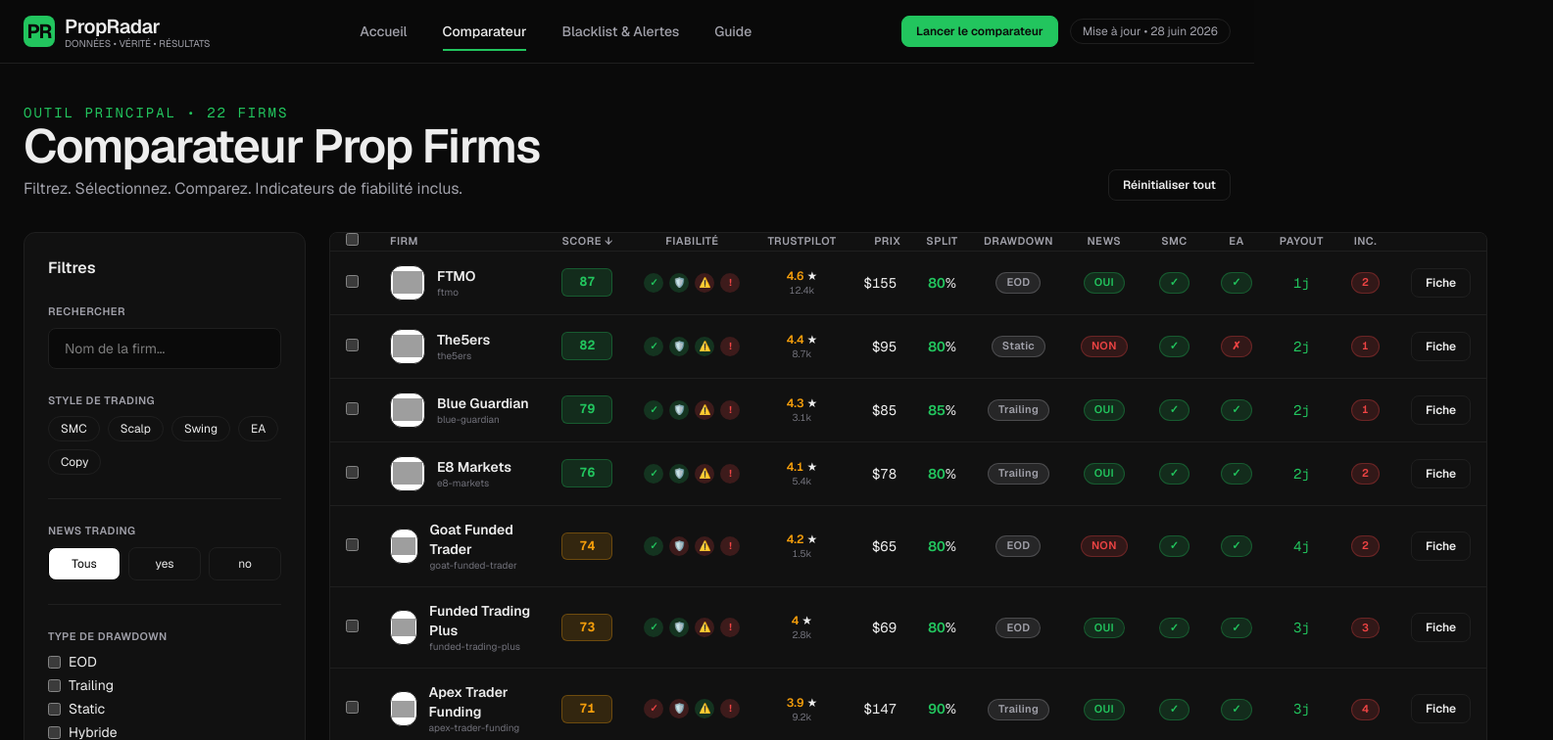
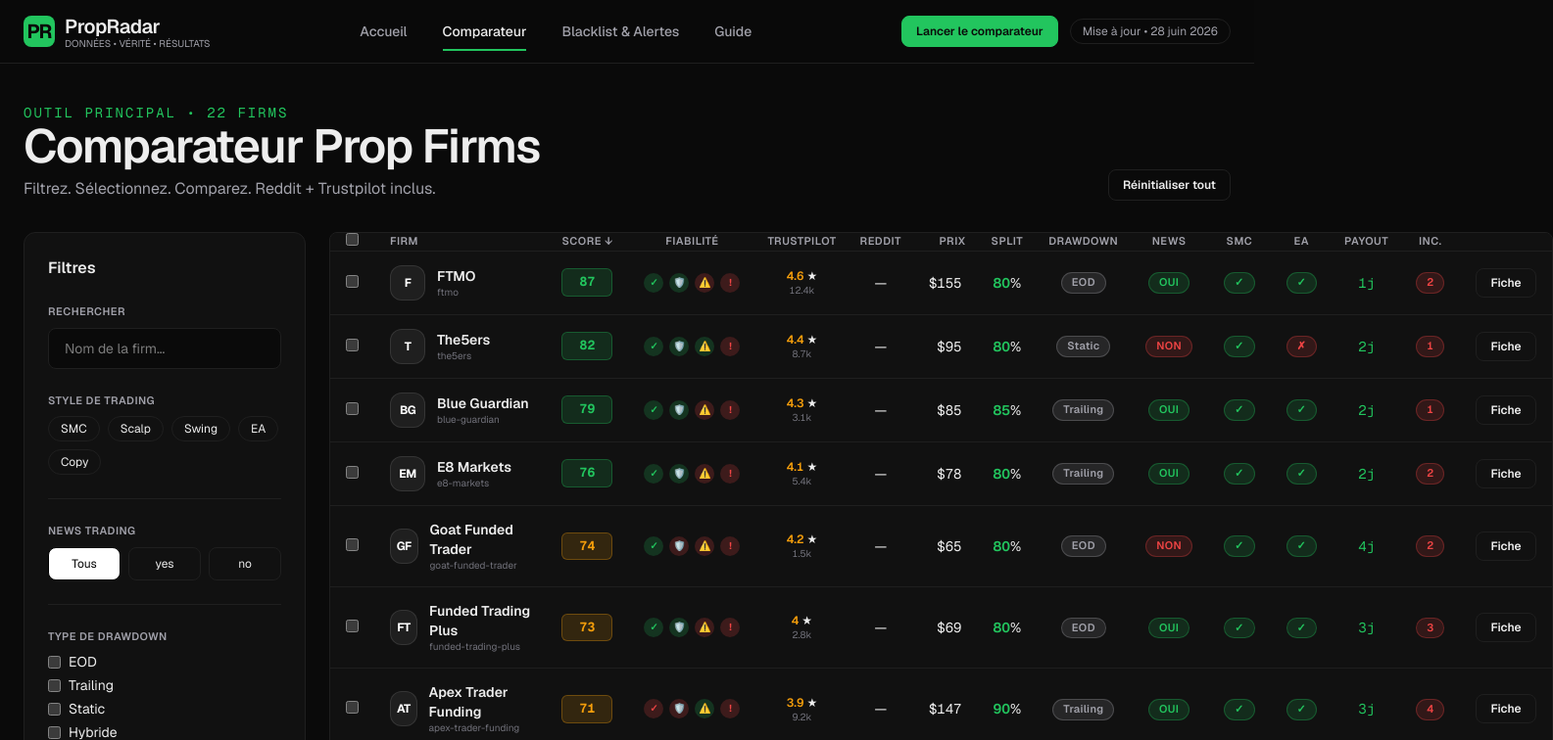
Before and after one commit to adriengeyer02-bot/propradar, a Next.js app: page /comparateur in a window 1280 px wide. Shown: the top 756 px of the page at 98% size, 1585 px wide, since content can reach past the window. Built offline with nearby package versions, Linux system fonts and the light colour scheme; grey boxes are pictures that could not be loaded.

Commit message:
Expand prop firms to 25+ with Reddit scores + add Reddit column in table

```diff
--- a/app/comparateur/page.tsx
+++ b/app/comparateur/page.tsx
@@ -5,7 +5,7 @@
 import { propFirms, PropFirm } from '../lib/propFirms';
 import ReliabilityIndicators from '../components/ReliabilityIndicators';
 
-type SortKey = 'score' | 'prix' | 'profit' | 'trustpilot';
+type SortKey = 'score' | 'prix' | 'profit' | 'trustpilot' | 'reddit';
 type SortDir = 'desc' | 'asc';
 
 export default function Comparateur() {
@@ -50,7 +50,8 @@
       if (sortKey === 'score') { valA = a.score; valB = b.score; }
       else if (sortKey === 'prix') { valA = a.prixChallenge; valB = b.prixChallenge; }
       else if (sortKey === 'profit') { valA = a.profitSplit; valB = b.profitSplit; }
-      else { valA = a.trustpilotRating || 0; valB = b.trustpilotRating || 0; }
+      else if (sortKey === 'trustpilot') { valA = a.trustpilotRating || 0; valB = b.trustpilotRating || 0; }
+      else if (sortKey === 'reddit') { valA = a.redditScore || 0; valB = b.redditScore || 0; }
       return sortDir === 'desc' ? valB - valA : valA - valB;
     });
 
@@ -78,42 +79,27 @@
 
   const getScoreBadge = (score: number) => score >= 75 ? 'badge-green score-badge' : score >= 40 ? 'badge-orange score-badge' : 'badge-red score-badge';
 
-  // Real logo system with fallback
   const FirmLogo = ({ firm }: { firm: PropFirm }) => {
-    const logoPath = `/logos/${firm.slug}.svg`;
-
-    return (
-      <div className="w-9 h-9 rounded-xl overflow-hidden border border-[#1f1f1f] bg-white flex items-center justify-center">
+    if (firm.logoDomain) {
+      return (
         <img
-          src={logoPath}
+          src={`https://logo.clearbit.com/${firm.logoDomain}`}
           alt={firm.name}
-          className="max-w-[90%] max-h-[90%] object-contain"
+          className="w-9 h-9 rounded-xl object-contain bg-white p-[3px] border border-[#1f1f1f]"
           onError={(e) => {
-            // Fallback to colored initials
             const target = e.target as HTMLImageElement;
             target.style.display = 'none';
-
-            const parent = target.parentElement;
-            if (parent) {
-              parent.innerHTML = `
-                <div style="
-                  background-color: ${firm.logoColor};
-                  color: white;
-                  width: 100%;
-                  height: 100%;
-                  display: flex;
-                  align-items: center;
-                  justify-content: center;
-                  font-size: 11px;
-                  font-weight: 700;
-                  letter-spacing: -0.5px;
-                ">
-                  ${firm.logoText}
-                </div>
-              `;
-            }
+            const fallback = target.parentElement?.querySelector('.logo-fallback') as HTMLElement;
+            if (fallback) fallback.style.display = 'flex';
           }}
         />
+      );
+    }
+    const bgColor = '#1f1f1f';
+    const text = firm.name.split(' ').map(w => w[0]).join('').slice(0,2);
+    return (
+      <div className="w-9 h-9 rounded-xl flex items-center justify-center text-xs font-bold tracking-[-0.5px] border border-white/10" style={{ backgroundColor: bgColor, color: '#ffffff' }}>
+        {text}
       </div>
     );
   };
@@ -122,53 +108,45 @@
     <div className="max-w-7xl mx-auto px-6 py-10">
       <div className="flex flex-col md:flex-row md:items-end md:justify-between gap-4 mb-8">
         <div>
-          <div className="text-[#22c55e] text-sm tracking-[2px] font-mono">OUTIL PRINCIPAL • 22 FIRMS</div>
+          <div className="text-[#22c55e] text-sm tracking-[2px] font-mono">OUTIL PRINCIPAL • {propFirms.length} FIRMS</div>
           <h1 className="text-5xl font-semibold tracking-[-1.5px]">Comparateur Prop Firms</h1>
-          <p className="text-[#a1a1aa] mt-2">Filtrez. Sélectionnez. Comparez. Indicateurs de fiabilité inclus.</p>
+          <p className="text-[#a1a1aa] mt-2">Filtrez. Sélectionnez. Comparez. Reddit + Trustpilot inclus.</p>
         </div>
         <button onClick={resetFilters} className="btn btn-secondary btn-sm">Réinitialiser tout</button>
       </div>
 
       <div className="flex flex-col lg:flex-row gap-6">
-        {/* FILTERS */}
         <div className="lg:w-72 shrink-0">
           <div className="card p-6 sticky top-20">
             <div className="font-semibold mb-6">Filtres</div>
-
             <div className="mb-6">
               <div className="filter-label">Rechercher</div>
               <input type="text" value={search} onChange={e => setSearch(e.target.value)} placeholder="Nom de la firm..." className="w-full bg-[#0a0a0a] border border-[#1f1f1f] rounded-lg px-4 py-2.5 text-sm focus:border-[#22c55e]" />
             </div>
-
             <div className="mb-6 filter-section pb-6">
               <div className="filter-label mb-3">Style de trading</div>
               <div className="flex flex-wrap gap-2">
                 {stylesOptions.map(s => <button key={s} onClick={() => toggleStyle(s)} className={`px-3 py-1 text-xs rounded-full border ${selectedStyles.includes(s) ? 'bg-[#22c55e] text-black border-[#22c55e]' : 'border-[#1f1f1f]'}`}>{s}</button>)}
               </div>
             </div>
-
             <div className="mb-6 filter-section pb-6">
               <div className="filter-label">News trading</div>
               <div className="flex gap-2 text-xs">
                 {['all','yes','no'].map(v => <button key={v} onClick={() => setNewsFilter(v as any)} className={`flex-1 py-2 rounded-lg border ${newsFilter === v ? 'bg-white text-black' : 'border-[#1f1f1f]'}`}>{v === 'all' ? 'Tous' : v}</button>)}
               </div>
             </div>
-
             <div className="mb-6 filter-section pb-6">
               <div className="filter-label mb-2">Type de drawdown</div>
               {drawdownOptions.map(dd => <label key={dd} className="flex items-center gap-2 text-sm mb-1"><input type="checkbox" checked={drawdownFilters.includes(dd)} onChange={() => toggleDrawdown(dd)} className="accent-[#22c55e]" /> {dd}</label>)}
             </div>
-
             <div className="mb-6">
               <div className="filter-label flex justify-between"><span>Budget max</span><span className="font-mono text-[#22c55e]">${maxBudget}</span></div>
               <input type="range" min="30" max="300" value={maxBudget} onChange={e => setMaxBudget(+e.target.value)} className="w-full accent-[#22c55e]" />
             </div>
-
             <div className="mb-6">
               <div className="filter-label flex justify-between"><span>Profit split min</span><span className="font-mono text-[#22c55e]">{minProfitSplit}%</span></div>
               <input type="range" min="50" max="95" value={minProfitSplit} onChange={e => setMinProfitSplit(+e.target.value)} className="w-full accent-[#22c55e]" />
             </div>
-
             <div>
               <div className="filter-label mb-2">Statut</div>
               {['Active','Risque','Fermée'].map(st => <label key={st} className="flex items-center gap-2 text-sm mb-1"><input type="checkbox" checked={selectedStatuses.includes(st)} onChange={() => toggleStatus(st)} className="accent-[#22c55e]" /> <span className={st==='Fermée'?'text-[#ef4444]':st==='Risque'?'text-[#f59e0b]':''}>{st}</span></label>)}
@@ -176,7 +154,6 @@
           </div>
         </div>
 
-        {/* TABLE */}
         <div className="flex-1">
           <div className="table-container bg-[#111111]">
             <table className="w-full text-sm">
@@ -187,6 +164,7 @@
                   <th className="cursor-pointer px-3 text-center" onClick={() => handleSort('score')}>Score {sortKey==='score' && (sortDir==='desc'?'\u2193':'\u2191')}</th>
                   <th className="px-3 text-center">Fiabilité</th>
                   <th className="cursor-pointer px-3 text-center" onClick={() => handleSort('trustpilot')}>Trustpilot {sortKey==='trustpilot' && (sortDir==='desc'?'\u2193':'\u2191')}</th>
+                  <th className="cursor-pointer px-3 text-center" onClick={() => handleSort('reddit')}>Reddit {sortKey==='reddit' && (sortDir==='desc'?'\u2193':'\u2191')}</th>
                   <th className="cursor-pointer px-3 text-right" onClick={() => handleSort('prix')}>Prix {sortKey==='prix' && (sortDir==='desc'?'\u2193':'\u2191')}</th>
                   <th className="cursor-pointer px-3 text-center" onClick={() => handleSort('profit')}>Split {sortKey==='profit' && (sortDir==='desc'?'\u2193':'\u2191')}</th>
                   <th className="px-3 text-center">Drawdown</th>
@@ -212,18 +190,12 @@
                       </div>
                     </td>
                     <td className="text-center px-3"><div className={getScoreBadge(firm.score)}>{firm.score}</div></td>
-
-                    <td className="px-3">
-                      <ReliabilityIndicators firm={firm} compact={true} />
+                    <td className="px-3"><ReliabilityIndicators firm={firm} compact={true} /></td>
+                    <td className="text-center px-3">
+                      {firm.trustpilotRating ? <div className="text-xs"><span className="font-semibold text-[#f59e0b]">{firm.trustpilotRating}</span> ★<div className="text-[10px] text-[#71717a]">{(firm.trustpilotReviews! / 1000).toFixed(1)}k</div></div> : '—'}
                     </td>
-
                     <td className="text-center px-3">
-                      {firm.trustpilotRating ? (
-                        <div className="text-xs">
-                          <span className="font-semibold text-[#f59e0b]">{firm.trustpilotRating}</span> ★
-                          <div className="text-[10px] text-[#71717a]">{(firm.trustpilotReviews! / 1000).toFixed(1)}k</div>
-                        </div>
-                      ) : '—'}
+                      {firm.redditScore ? <div className="text-xs"><span className="font-semibold text-[#ff4500]">{firm.redditScore}</span><div className="text-[10px] text-[#71717a]">{firm.redditMentions} mentions</div></div> : '—'}
                     </td>
                     <td className="text-right px-3 font-mono">${firm.prixChallenge}</td>
                     <td className="text-center px-3"><span className="font-semibold text-[#22c55e]">{firm.profitSplit}</span>%</td>
@@ -264,6 +236,7 @@
                     <div className="space-y-2 text-sm">
                       <div className="flex justify-between"><span className="text-[#a1a1aa]">Profit Split</span> <span className="font-semibold text-[#22c55e]">{f.profitSplit}%</span></div>
                       <div className="flex justify-between"><span className="text-[#a1a1aa]">Trustpilot</span> <span>{f.trustpilotRating} ★ ({(f.trustpilotReviews! / 1000).toFixed(1)}k)</span></div>
+                      <div className="flex justify-between"><span className="text-[#a1a1aa]">Reddit</span> <span className="text-[#ff4500]">{f.redditScore} / 100</span></div>
                       <div className="flex justify-between"><span className="text-[#a1a1aa]">Payout moyen</span> <span className={f.payoutDelay > 5 ? 'text-[#f59e0b]' : ''}>{f.payoutDelay}j</span></div>
                       <div className="flex justify-between"><span className="text-[#a1a1aa]">Incidents</span> <span className={f.incidents > 0 ? 'text-[#ef4444]' : 'text-[#22c55e]'}>{f.incidents}</span></div>
                     </div>
```
